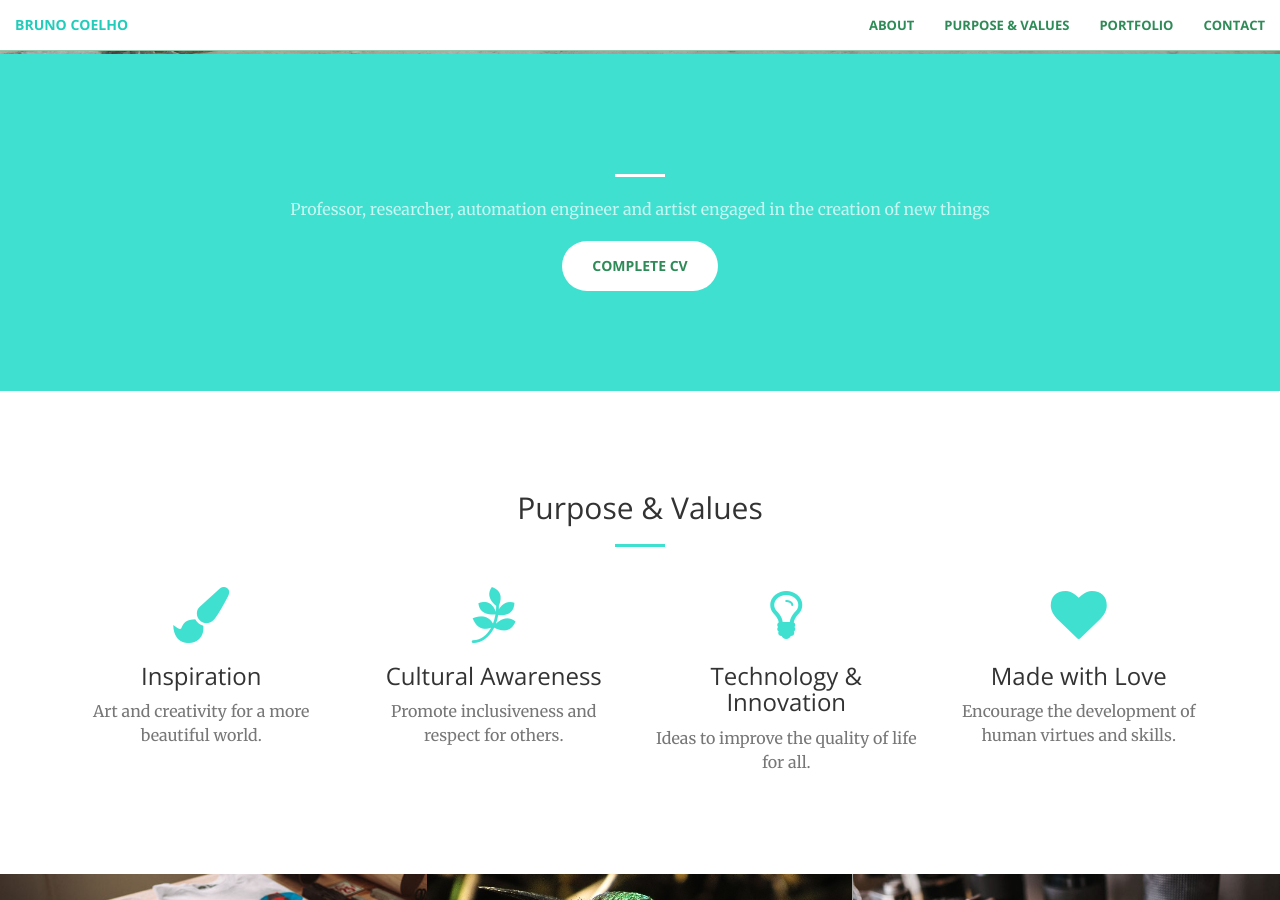
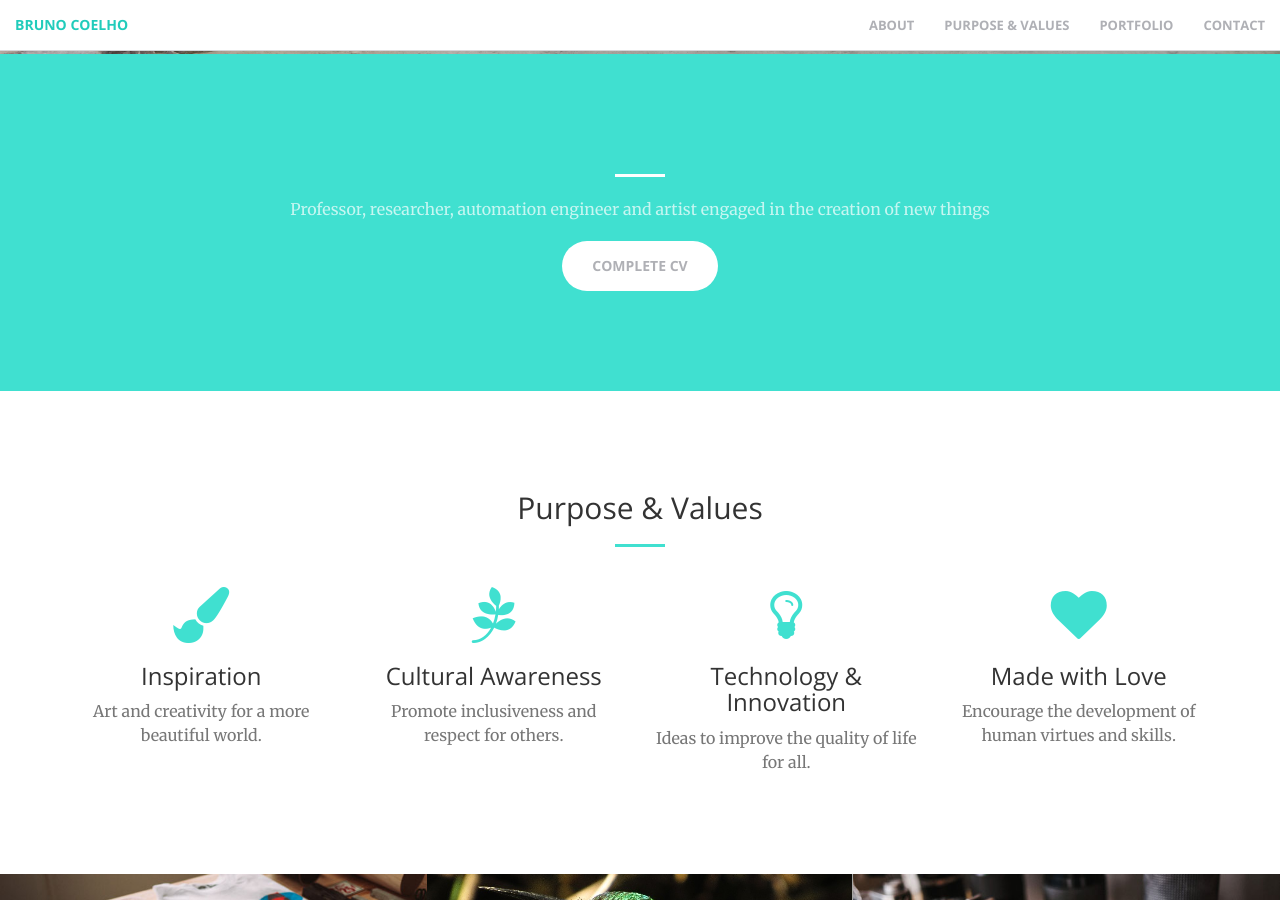
Before and after one commit to brunonaz/artbrunocoelho, a Jekyll site: the page built from index.html, in a window 1280 px wide and 900 px high, scrolled down 846 px. Built offline with Jekyll 4.4.1, drawn with Linux system fonts in a browser that asks for light colours.

Commit message:
troca cinza

```diff
--- a/css/main.scss
+++ b/css/main.scss
@@ -37,7 +37,7 @@
 //$theme-primary: #F05F40; laranja original
 $theme-primary: #40E0D0;
 
-$theme-dark: #2E8B57; //#222
+$theme-dark: #AFB0B5; //#222
 
 // Import partials from `sass_dir` (defaults to `_sass`)
 @import
```
